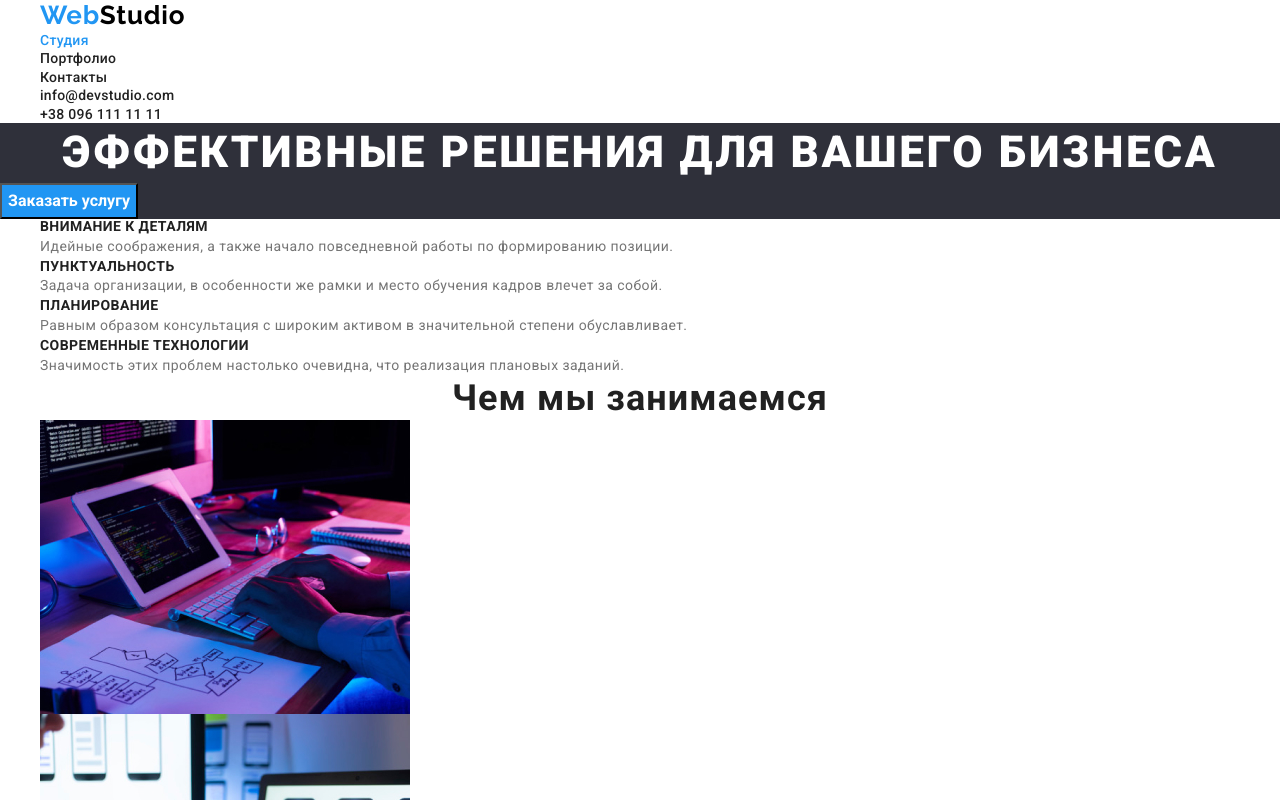
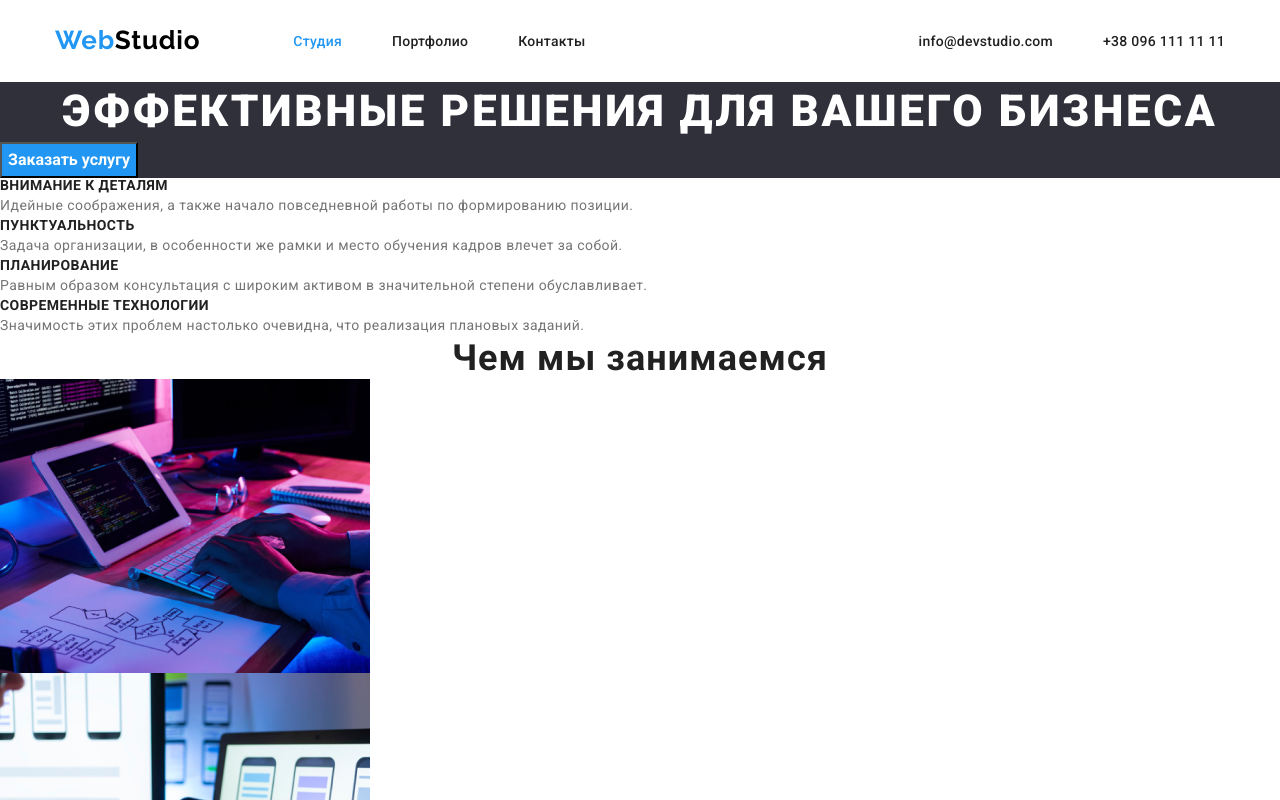
Before and after one commit to Dikolesov/goit-markup-hw-03, a plain HTML site: page index.html in a window 1280 px wide. Shown: the top 800 px of the page. Drawn offline with nearby package versions, Linux system fonts and the light colour scheme.

Commit message:
Добавляет позиционирование элементов шапки

```diff
--- a/index.html
+++ b/index.html
@@ -20,33 +20,39 @@
   <body>
     <!-- шапка -->
     <header>
-      <nav>
+      <div class="container">
+        <nav class="header-nav">
           <ul class="nav-list">
-          <li>
+            <li class="nav-list-element-logo">
               <a href="./index.html" lang="en" class="logo">
                 <span>Web</span>Studio</a
               >
             </li>
-          <li>
+            <li class="nav-list-list">
               <a href="./index.html" class="nav-list-element current-page"
                 >Студия</a
               >
             </li>
-          <li>
+            <li class="nav-list-list">
               <a href="portfolio.html" class="nav-list-element">Портфолио</a>
             </li>
-          <li><a href="#" class="nav-list-element">Контакты</a></li>
+            <li class="nav-list-list">
+              <a href="#" class="nav-list-element">Контакты</a>
+            </li>
           </ul>
         </nav>
 
         <address>
           <ul class="nav-contacts">
-          <li>
+            <li class="nav-contacts-element">
               <a href="mailto:info@devstudio.com">info@devstudio.com</a>
             </li>
-          <li><a href="tel:+380961111111">+38 096 111 11 11</a></li>
+            <li class="nav-contacts-element">
+              <a href="tel:+380961111111">+38 096 111 11 11</a>
+            </li>
           </ul>
         </address>
+      </div>
     </header>
 
     <!-- герой -->
--- a/styles/styles.css
+++ b/styles/styles.css
@@ -36,8 +36,12 @@ h3,
 h4,
 h5,
 h6,
-p,
-ul {
+p {
+  margin: 0;
+}
+ul,
+ol {
+  padding: 0;
   margin: 0;
 }
 img {
@@ -85,10 +89,15 @@ body {
   letter-spacing: 0.03em;
   color: var(--primary-text-color);
 }
-
+.container {
+  width: 1200px;
+  padding: 0 15px;
+  margin: 0 auto;
+}
 /*================ Общие конец ================  */
 
 /* ================ header ================ */
+
 header {
   background-color: var(--primary-bgc);
 }
@@ -129,6 +138,41 @@ footer .logo {
 
 .nav-list-element.current-page {
   color: var(--accent-color);
+}
+
+header .container {
+  display: flex;
+  align-items: center;
+}
+.header-nav .nav-list {
+  display: flex;
+  align-items: center;
+}
+header .nav-contacts {
+  display: flex;
+}
+header address {
+  margin-left: auto;
+}
+
+.nav-contacts .nav-contacts-element:not(:last-child) {
+  margin-right: 50px;
+}
+.nav-contacts .nav-contacts-element {
+  padding-top: 32px;
+  padding-bottom: 32px;
+}
+
+.nav-list-element-logo {
+  padding: 24px 0px 25px 0px;
+  margin-right: 93px;
+}
+.nav-list .nav-list-list {
+  padding-top: 32px;
+  padding-bottom: 32px;
+}
+.nav-list .nav-list-list:not(:last-child) {
+  margin-right: 50px;
 }
 /* ================ header END ================ */
 
```
Lines whose indentation alone changed are shown as unchanged.
